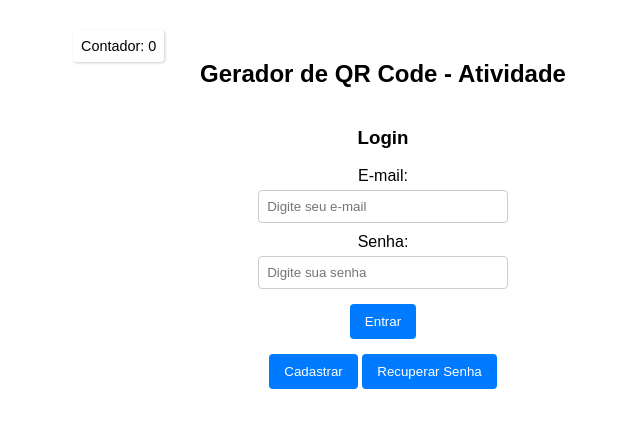
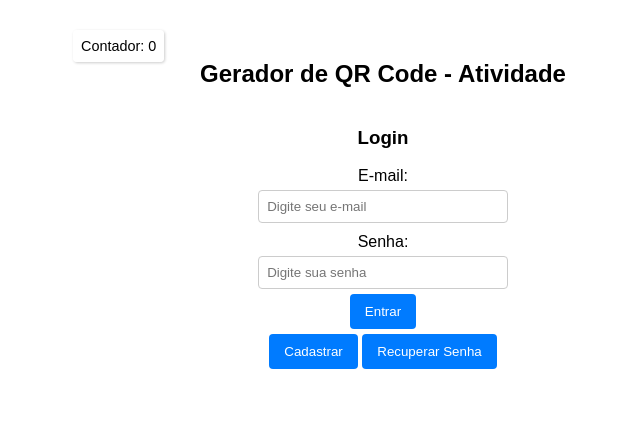
Before and after one commit to Mecatri/PA, a plain HTML site: page index.html in a window 1280 px wide. Shown: the whole page, without its empty margins (257-897 px from the left). Drawn offline with Linux system fonts and the light colour scheme; no server answers.

Commit message:
Update index.html

```diff
--- a/index.html
+++ b/index.html
@@ -50,7 +50,7 @@
             box-sizing: border-box;
         }
         button {
-            margin-top: 15px;
+            margin-top: 5px;
             padding: 10px 15px;
             border: none;
             background-color: #007bff;
```
